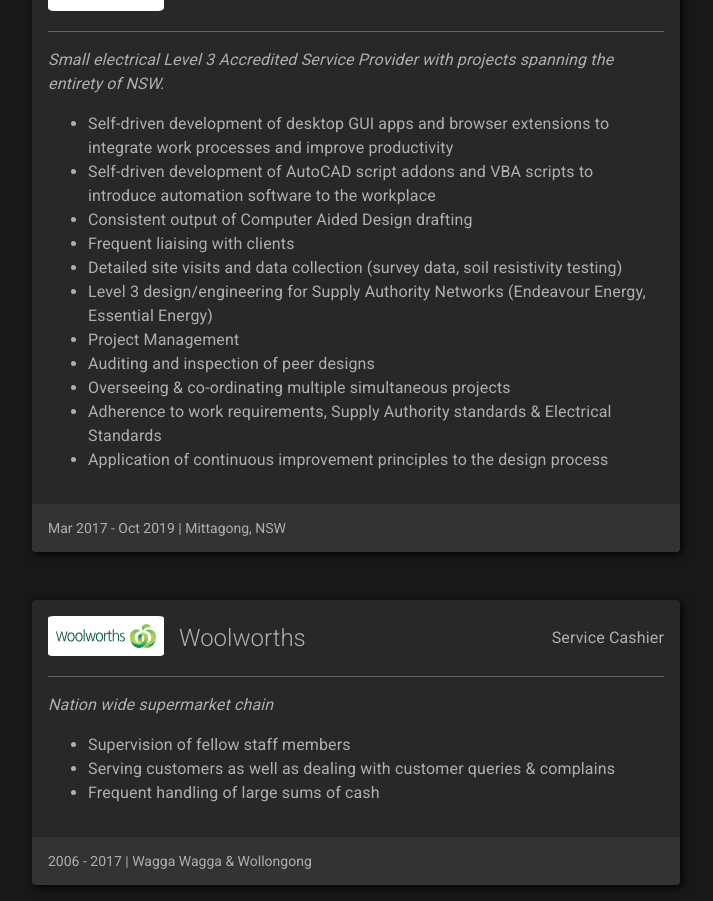
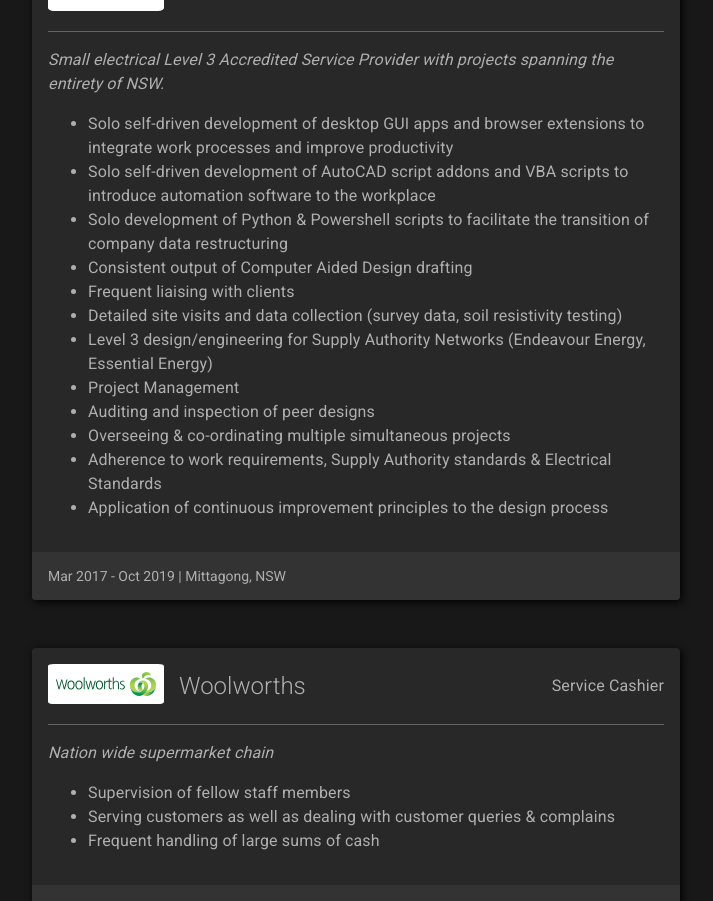
Before and after one commit to Shrugsy/Portfolio-v2, a React (Create React App) app: page / in a window 1280 px wide. Shown: the part 4176-5077 px from the top of the page, without its empty margins (384-1097 px from the left). Built offline with nearby package versions, Linux system fonts and the light colour scheme; the HTML template or start-up script is replaced by a standard one.

Commit message:
added section to experience

```diff
--- a/src/views/Experience.js
+++ b/src/views/Experience.js
@@ -20,8 +20,9 @@ export default function Experience() {
               role="Electrical Design Consultant"
               description="Small electrical Level 3 Accredited Service Provider with projects spanning the entirety of NSW."
               tasks={[
-                "Self-driven development of desktop GUI apps and browser extensions to integrate work processes and improve productivity",
-                "Self-driven development of AutoCAD script addons and VBA scripts to introduce automation software to the workplace",
+                "Solo self-driven development of desktop GUI apps and browser extensions to integrate work processes and improve productivity",
+                "Solo self-driven development of AutoCAD script addons and VBA scripts to introduce automation software to the workplace",
+                "Solo development of Python & Powershell scripts to facilitate the transition of company data restructuring",
                 "Consistent output of Computer Aided Design drafting",
                 "Frequent liaising with clients",
                 "Detailed site visits and data collection (survey data, soil resistivity testing)",
```
